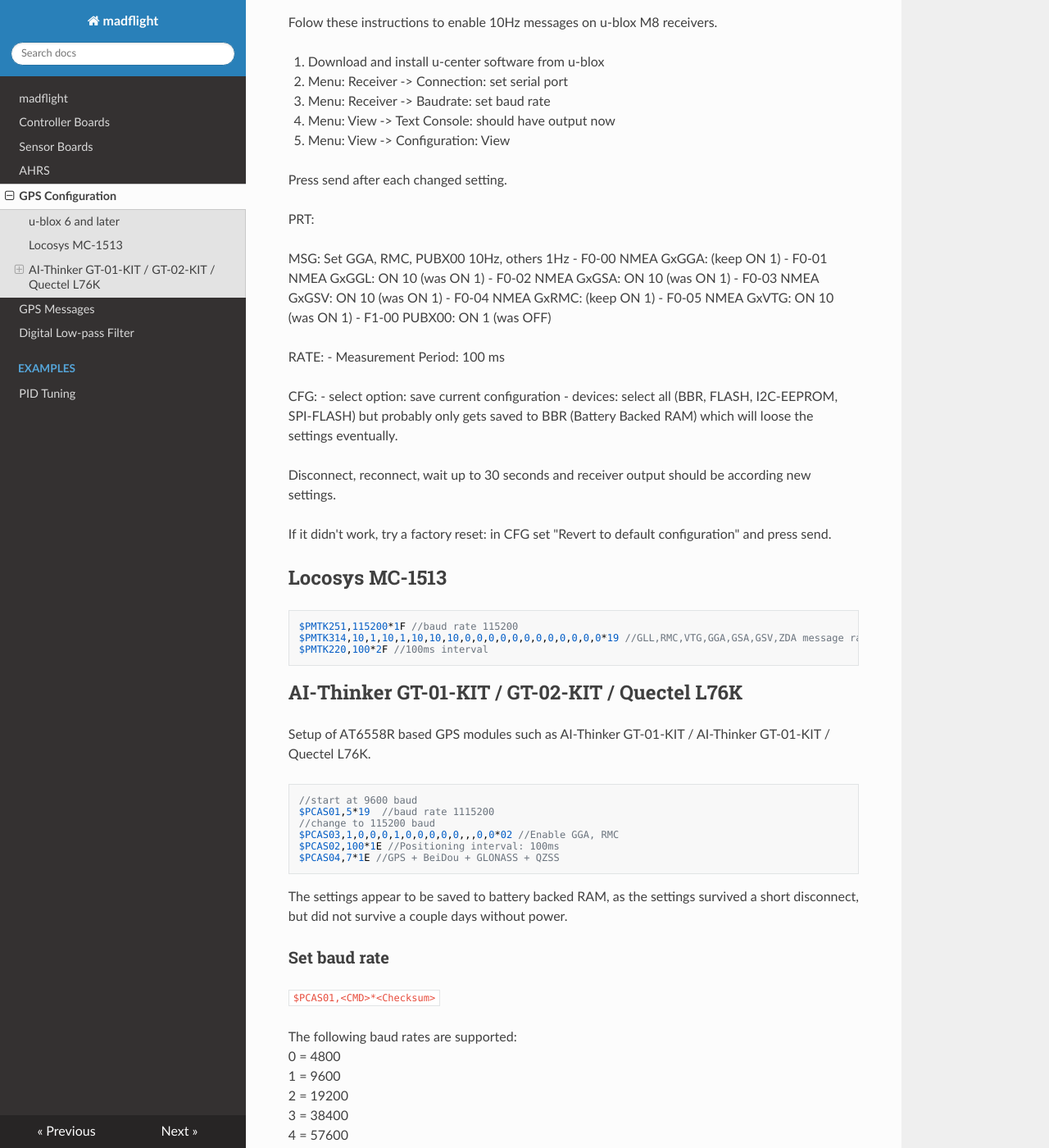
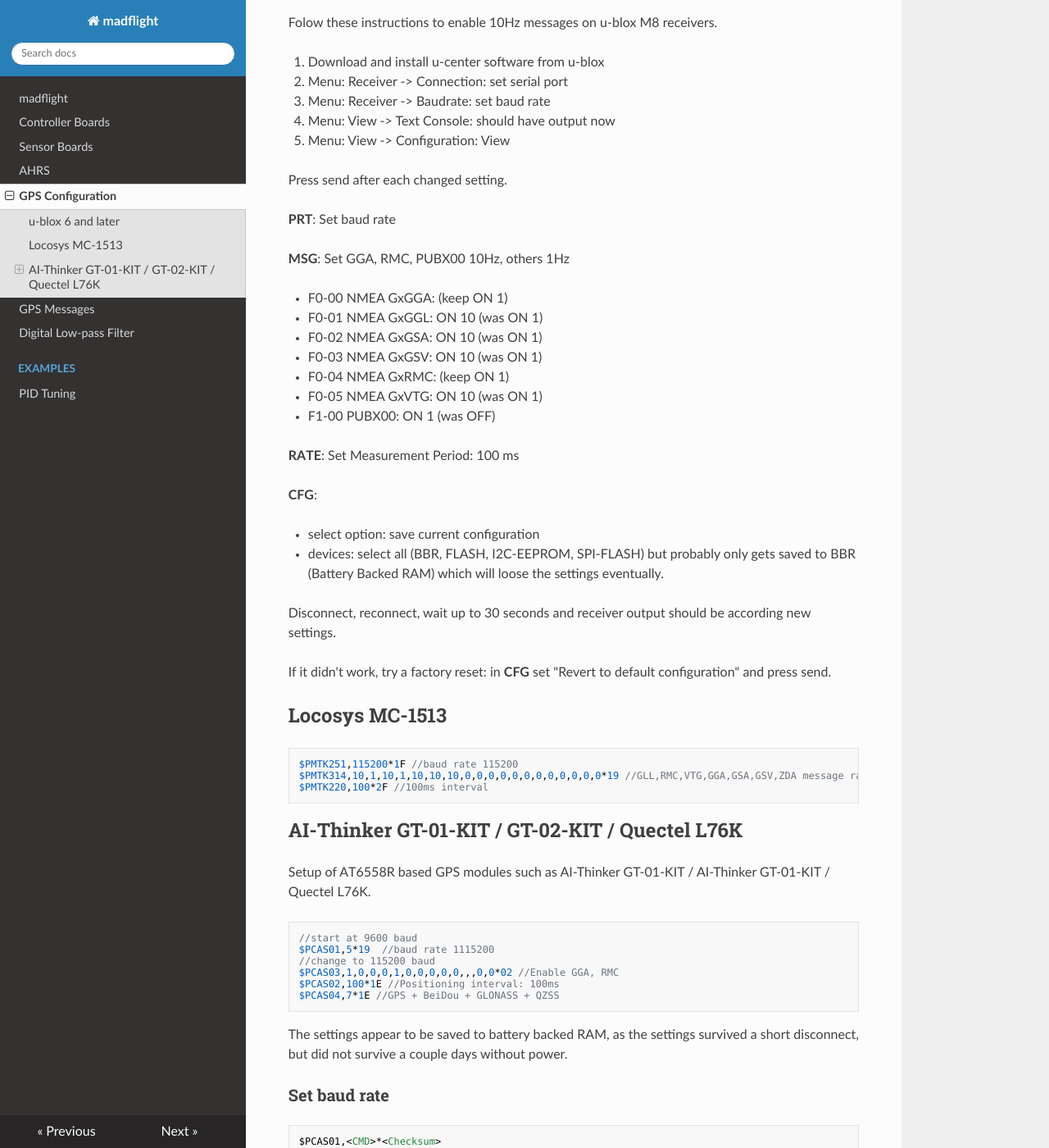
Before and after one commit to qqqlab/madflight-docs, an MkDocs documentation site: the page built from docs/GPS-Configuration.md, in a window 1280 px wide and 1400 px high, scrolled down 248 px. Shown: the whole window at 82% size. Built offline with MkDocs 1.6.1, drawn with Linux system fonts in a browser that asks for light colours; nearby versions of some CDN libraries; some of the changed text lies outside the part shown.

Commit message:
Update GPS-Configuration.md

````diff
--- a/docs/GPS-Configuration.md
+++ b/docs/GPS-Configuration.md
@@ -14,9 +14,10 @@
 
 Press send after each changed setting.
 
-PRT:
+**PRT**: Set baud rate
 
-MSG: Set GGA, RMC, PUBX00 10Hz, others 1Hz
+**MSG**: Set GGA, RMC, PUBX00 10Hz, others 1Hz
+
  - F0-00 NMEA GxGGA: (keep ON 1)
  - F0-01 NMEA GxGGL: ON 10 (was ON 1)
  - F0-02 NMEA GxGSA: ON 10 (was ON 1)
@@ -25,16 +26,16 @@
  - F0-05 NMEA GxVTG: ON 10 (was ON 1)
  - F1-00 PUBX00: ON 1 (was OFF)
 
-RATE:
- - Measurement Period: 100 ms
+**RATE**: Set Measurement Period: 100 ms
 
-CFG:
+**CFG**:
+
  - select option: save current configuration
  - devices: select all (BBR, FLASH, I2C-EEPROM, SPI-FLASH) but probably only gets saved to BBR (Battery Backed RAM) which will loose the settings eventually.
 
 Disconnect, reconnect, wait up to 30 seconds and receiver output should be according new settings.
 
-If it didn't work, try a factory reset: in CFG set "Revert to default configuration" and press send.
+If it didn't work, try a factory reset: in **CFG** set "Revert to default configuration" and press send.
 
 
 ## Locosys MC-1513
@@ -62,7 +63,9 @@
 
 ### Set baud rate
 
-`$PCAS01,<CMD>*<Checksum>`
+```
+$PCAS01,<CMD>*<Checksum>
+```
 
 <CMD>The following baud rates are supported:
 0 = 4800
@@ -71,7 +74,6 @@
 3 = 38400
 4 = 57600
 5 = 115200
-
 
 ```
 $PCAS01,0*1C //baud rate 4800
@@ -101,7 +103,9 @@
 
 ### Set Mode
 
-`$PCAS04,<Mode>*<Checksum>`
+```
+$PCAS04,<Mode>*<Checksum>
+```
 
 <Mode>GNSS configuration:
 1 = GPS
@@ -120,7 +124,9 @@
 
 ### Restart Module
 
-`$PCAS10,<Flag>*<Checksum>`
+```
+$PCAS10,<Flag>*<Checksum>
+```
 
 <Flag>Restart mode:
 0 = warm start
@@ -128,4 +134,6 @@
 2 = cold start
 3 = Cold boot and factory reset
 
-`$PCAS10,0*1C //warm start`
+```
+$PCAS10,0*1C //warm start
+```
````
